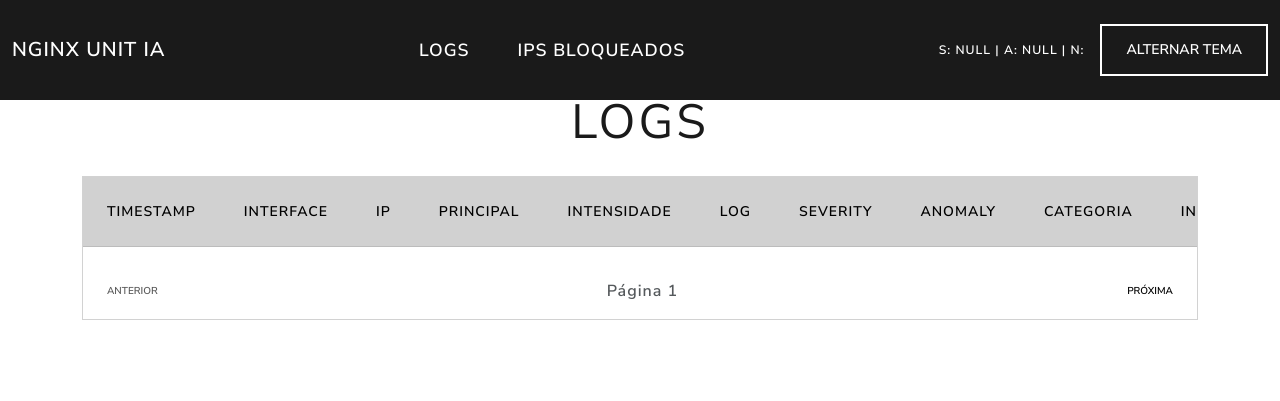
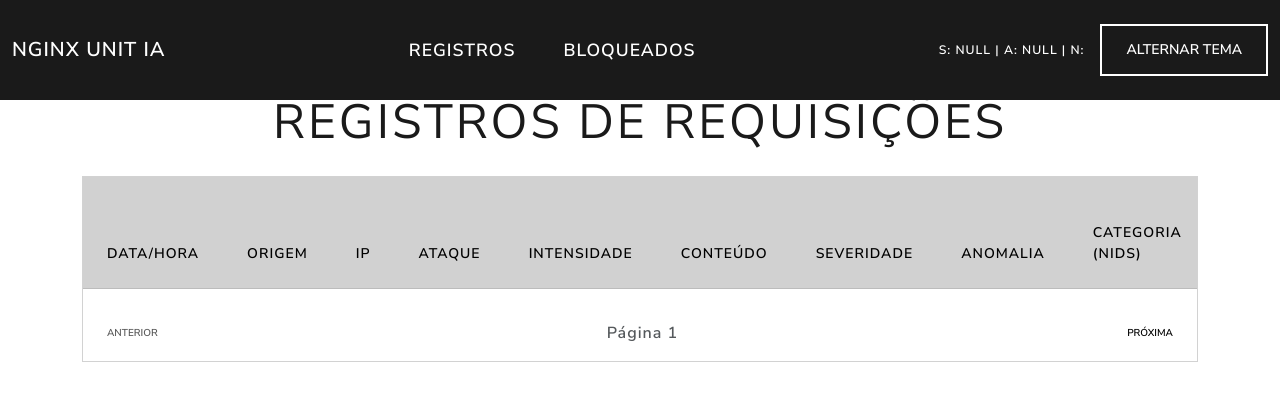
Before and after one commit to aXR6/nginx_unit_ia, a Flask app: page /logs in a window 1280 px wide. Shown: the top 401 px of the page. Run offline with Flask 3, Linux system fonts and the light colour scheme; data that the repository does not hold is empty; parts of the project's set-up code (start-up, migrations or seed data) failed here and were passed over; some libraries are stand-ins or nearby versions.

Commit message:
Refactor web UI and add CNN-GRU model

```diff
--- a/app/config.py
+++ b/app/config.py
@@ -30,6 +30,9 @@
 # Base model to use when a NIDS entry provides only LoRA adapters
 NIDS_BASE_MODEL = os.getenv('NIDS_BASE_MODEL')
 
+# Optional CNN-GRU model for web attack detection
+CNN_GRU_MODEL = os.getenv('CNN_GRU_MODEL')
+
 SEMANTIC_THRESHOLD = float(os.getenv('SEMANTIC_THRESHOLD', '0.5'))
 BLOCK_SEVERITY_LEVELS = [s.strip().lower() for s in os.getenv('BLOCK_SEVERITY_LEVELS', 'error,high').split(',')]
 BLOCK_ANOMALY_THRESHOLD = float(os.getenv('BLOCK_ANOMALY_THRESHOLD', '0.5'))
--- a/app/detection.py
+++ b/app/detection.py
@@ -133,6 +133,14 @@
                 )
                 mdl = PeftModel.from_pretrained(base, model_name).to(self.device)
             self.nids_models.append((model_name, tok, mdl))
+
+        if getattr(config, "CNN_GRU_MODEL", None):
+            try:
+                from .cnn_gru_model import CNNGRUModel
+                cnnmdl = CNNGRUModel(config.CNN_GRU_MODEL)
+                self.nids_models.append((config.CNN_GRU_MODEL, None, cnnmdl))
+            except Exception as exc:
+                logger.warning("Falha ao carregar CNN_GRU_MODEL %s: %s", config.CNN_GRU_MODEL, exc)
         self.semantic_model = SentenceTransformer(config.SEMANTIC_MODEL, device=str(self.device))
         self.recent_embeddings = deque(maxlen=100)
         self.semantic_threshold = float(getattr(config, 'SEMANTIC_THRESHOLD', 0.5))
--- a/app/templates/base.html
+++ b/app/templates/base.html
@@ -69,8 +69,8 @@
             </button>
             <div class="collapse navbar-collapse" id="navbarNav">
                 <ul class="navbar-nav mx-auto mb-2 mb-lg-0">
-                    <li class="nav-item"><a class="nav-link fw-bold text-white" style="font-size:1.1rem" href="/logs">Logs</a></li>
-                    <li class="nav-item"><a class="nav-link fw-bold text-white" style="font-size:1.1rem" href="/blocked">IPs Bloqueados</a></li>
+                    <li class="nav-item"><a class="nav-link fw-bold text-white" style="font-size:1.1rem" href="/logs">Registros</a></li>
+                    <li class="nav-item"><a class="nav-link fw-bold text-white" style="font-size:1.1rem" href="/blocked">Bloqueados</a></li>
                 </ul>
                 <span id="model-info" class="navbar-text me-3 text-white small"></span>
                 <button id="toggle-btn" class="btn btn-outline-light">Alternar tema</button>
--- a/app/templates/blocked.html
+++ b/app/templates/blocked.html
@@ -2,7 +2,7 @@
 
 {% block content %}
 <div id="blocked-app">
-  <h1 class="display-5 mb-4 text-center">IPs Bloqueados</h1>
+  <h1 class="display-5 mb-4 text-center">Lista de IPs Bloqueados</h1>
   <div class="card">
     <div class="card-body p-0">
       <div class="table-responsive">
@@ -10,7 +10,7 @@
           <thead class="table-primary">
             <tr>
               <th>IP</th>
-              <th>Status</th>
+              <th>Situação</th>
               <th>Motivo</th>
               <th>Data/Hora</th>
             </tr>
--- a/app/templates/logs.html
+++ b/app/templates/logs.html
@@ -2,23 +2,23 @@
 
 {% block content %}
 <div id="logs-app">
-  <h1 class="display-5 mb-4 text-center">Logs</h1>
+  <h1 class="display-5 mb-4 text-center">Registros de Requisições</h1>
   <div class="card">
     <div class="card-body p-0">
       <div class="table-responsive">
         <table class="table table-striped table-hover align-middle">
           <thead class="table-primary">
             <tr>
-              <th>Timestamp</th>
-              <th>Interface</th>
+              <th>Data/Hora</th>
+              <th>Origem</th>
               <th>IP</th>
-              <th>Principal</th>
+              <th>Ataque</th>
               <th>Intensidade</th>
-              <th>Log</th>
-              <th>Severity</th>
-              <th>Anomaly</th>
-              <th>Categoria</th>
-              <th>Inesperado</th>
+              <th>Conteúdo</th>
+              <th>Severidade</th>
+              <th>Anomalia</th>
+              <th>Categoria (NIDS)</th>
+              <th>Fora do Padrão</th>
               <th>Modelos</th>
             </tr>
           </thead>
--- a/requirements.txt
+++ b/requirements.txt
@@ -16,3 +16,5 @@
 pandas
 joblib
 opensearch-py>=2,<3
+tensorflow
+huggingface-hub
```
Also changed, not shown: app/cnn_gru_model.py (added, +23 -0 lines), app/templates/log_detail.html (+9 -9 lines), README.md, 1 other file.
